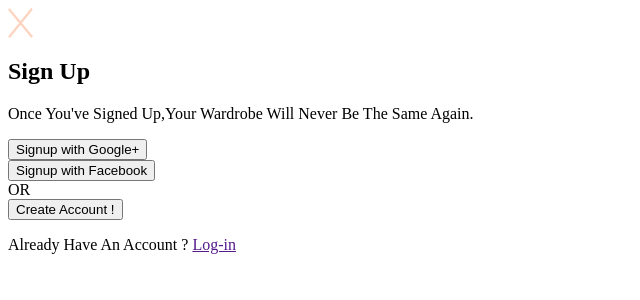
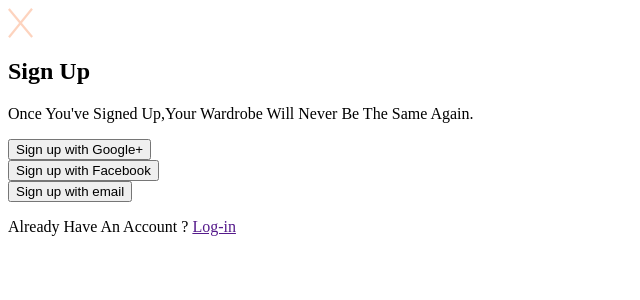
Before and after one commit to Stylease/stylish, a PHP site: page /views/modal/signup.html in a window 1280 px wide. Shown: the top 300 px of the page, without its empty margins (0-640 px from the left). Run offline with PHP 8.4, Linux system fonts and the light colour scheme.

Commit message:
hogaya changes kogya changes

```diff
--- a/sass/_mobile.scss
+++ b/sass/_mobile.scss
@@ -99,6 +99,9 @@
   .add-billing-add { padding: 30px 0 0; }
   .billingsave-add { padding: 30px 0px 0px; }
   // prodcut -detail
+  .product-info {
+    padding: 50px 0 30px;
+  }
   .suggested-imgholder {
     @include square(220px);
   }
--- a/views/content/home.html
+++ b/views/content/home.html
@@ -64,7 +64,7 @@
     <flex-slider class="carousel" flex-slide="speak in client track by $index" control-nav="false">
       <li>
         <div class="client-speak">
-          <p class="color-white text-left">{{speak.detail}}</p>
+          <p class="color-white client-descp text-left">{{speak.detail}}</p>
           <h5 class="pull-right name color-white">- {{speak.name}}</h5>
         </div>
       </li>
--- a/views/content/productdetail.html
+++ b/views/content/productdetail.html
@@ -1,7 +1,7 @@
 <div class="product-info">
   <div class="container">
     <div class="row">
-      <div class="col-md-7">
+      <div class="col-md-6">
         <div class="productdetail-slider">
           <flex-slider class="carousel" flex-slide="slide in product track by $index" direction-nav="false">
             <li>
@@ -12,7 +12,7 @@
           </flex-slider>
         </div>
       </div>
-      <div class="col-md-5">
+      <div class="col-md-6">
         <div class="product-descp">
           <div class="name-section">
             <h3 class="product-name">The Mashq Suit</h3>
--- a/views/modal/signup.html
+++ b/views/modal/signup.html
@@ -5,17 +5,17 @@
   </div>
   <div class="pop-body text pd20 bg-light-pink ">
     <p class="text-center msg"><span class="block text-medium">Once You've Signed Up,</span>Your Wardrobe Will Never Be The Same Again.</p>
-    <div class="block text-center mb10">
-      <button class="btn btn-google"><i class="fa fa-google-plus mr10"></i>Signup with Google+</button>
+    <div class="block text-center mb10 ">
+      <button class="btn btn-google btn-full social-btn"><i class="fa fa-google-plus mr10"></i>Sign up with Google+</button>
     </div>
-    <div class="block text-center">
-      <button class="btn btn-facebook"><i class="fa fa-facebook mr10"></i>Signup with Facebook</button>
+    <div class="block text-center ">
+      <button class="btn btn-facebook btn-full social-btn"><i class="fa fa-facebook mr10"></i>Sign up with Facebook</button>
     </div>
-    <div class="or relate">
+    <!-- <div class="or relate">
       <span>OR</span>
-    </div>
+    </div> -->
     <div class="text-center">
-      <button class="btn btn-outline text-medium mt10 mb10" ng-click="emailSignup();">Create Account !</button>
+      <button class="btn btn-outline text-medium mt10 mb10 btn-full" ng-click="emailSignup();">Sign up with email</button>
       <p>Already Have An Account ? <a href="" class="dark-blue text-medium text-underline" ng-click="logIn();">Log-in</a></p>
     </div>
   </div>
```
Also changed, not shown: sass/main.scss (+28 -3 lines), views/modal/login.html (+9 -9 lines), img/comma1.png (added), img/comma2.png (added).
